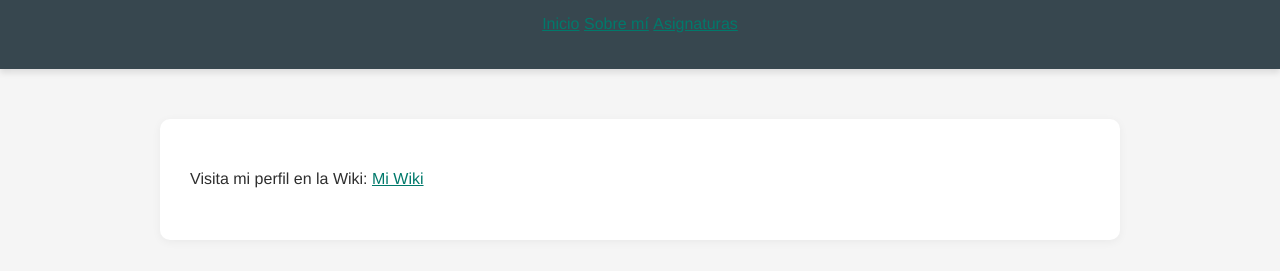
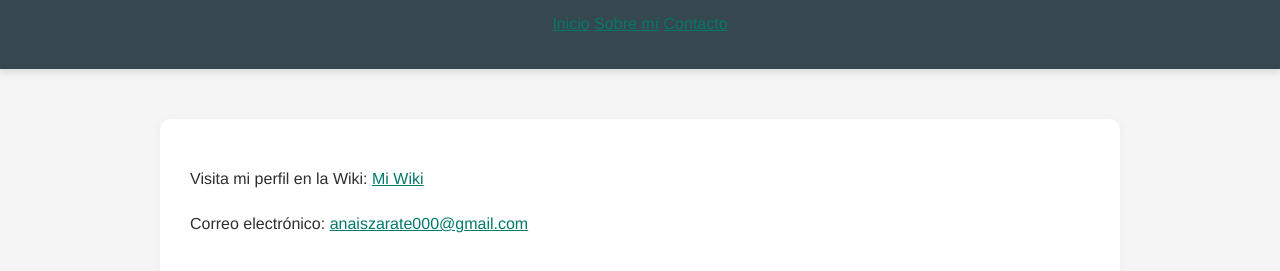
Before and after one commit to ead-codigo-2025/ejercicios-anaiszarate-c, a plain HTML site: page Contacto.html in a window 1280 px wide. Shown: the part 83-354 px from the top of the page. Drawn offline with Linux system fonts and the light colour scheme.

Commit message:
Contacto.html

```diff
--- a/Mi wiki.html
+++ b/Contacto.html
@@ -11,7 +11,7 @@
   <nav>
     <a href="index.html" class="btn">Inicio</a>
     <a href="sobre-mi.html" class="btn">Sobre mí</a>
-    <a href="asignaturas.html" class="btn">Asignaturas</a>
+    <a href="contacto.html" class="btn">Contacto</a>
   </nav>
 </header>
 
@@ -19,6 +19,9 @@
   <p>Visita mi perfil en la Wiki:
     <a href="https://wiki.ead.pucv.cl/Anaís_Zárate" target="_blank" rel="noopener noreferrer">Mi Wiki</a>
   </p>
+  <p>Correo electrónico:
+    <a href="mailto:anaiszarate000@gmail.com">anaiszarate000@gmail.com</a>
+  </p>
 </main>
 </body>
 </html>
```
